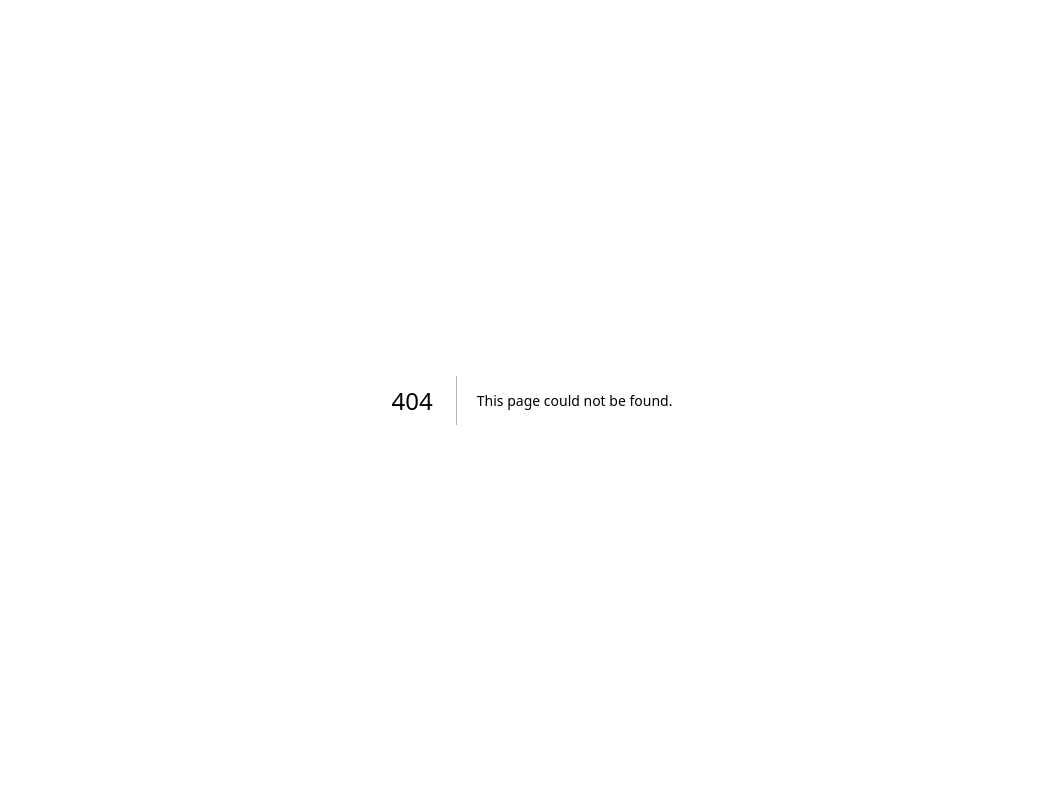
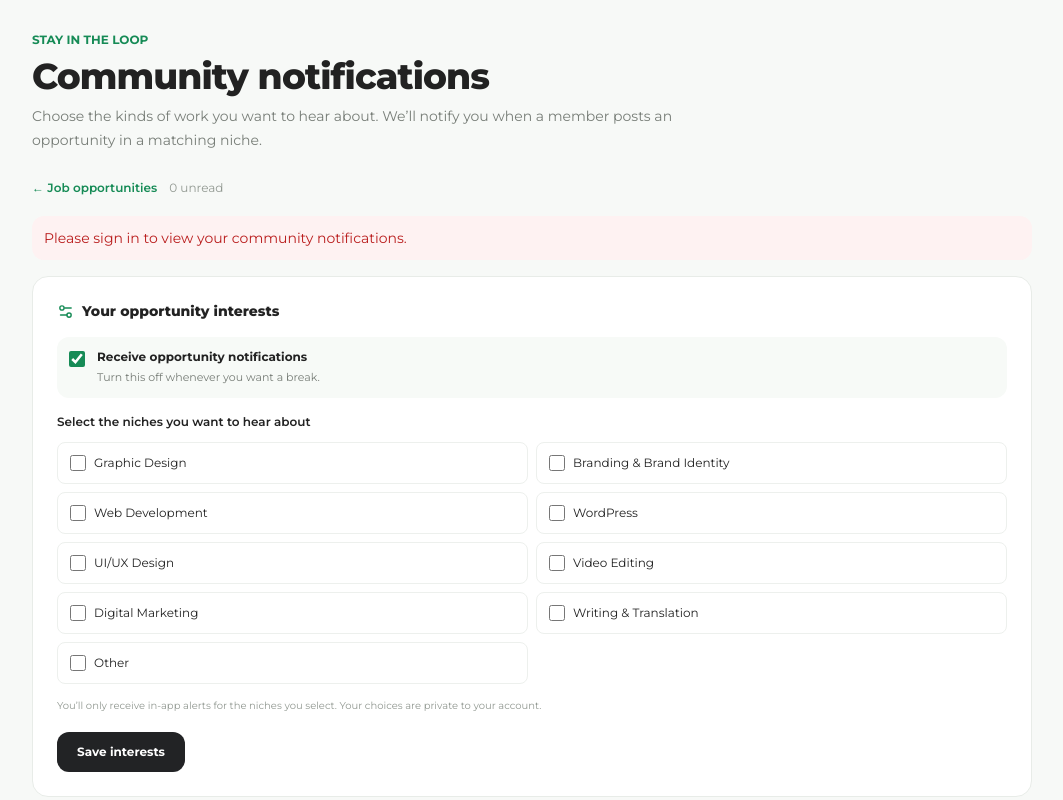
Before and after one commit to AkinpelumiMoses/fiverr-growth-assistant, a Next.js app: page /community/notifications in a window 1280 px wide. Before the commit this address had no page. Shown: the top 800 px of the page, without its empty margins (108-1171 px from the left). Built offline with nearby package versions, Linux system fonts and the light colour scheme; no server answers.

Commit message:
Add community notifications page

```diff
--- /dev/null
+++ b/app/community/notifications/page.tsx
@@ -0,0 +1,7 @@
+import CommunityNotifications from "./community-notifications";
+
+export default function CommunityNotificationsPage() {
+  return <main className="min-h-screen bg-[#f7f9f7] px-4 py-8 md:px-8">
+    <CommunityNotifications />
+  </main>;
+}
```
